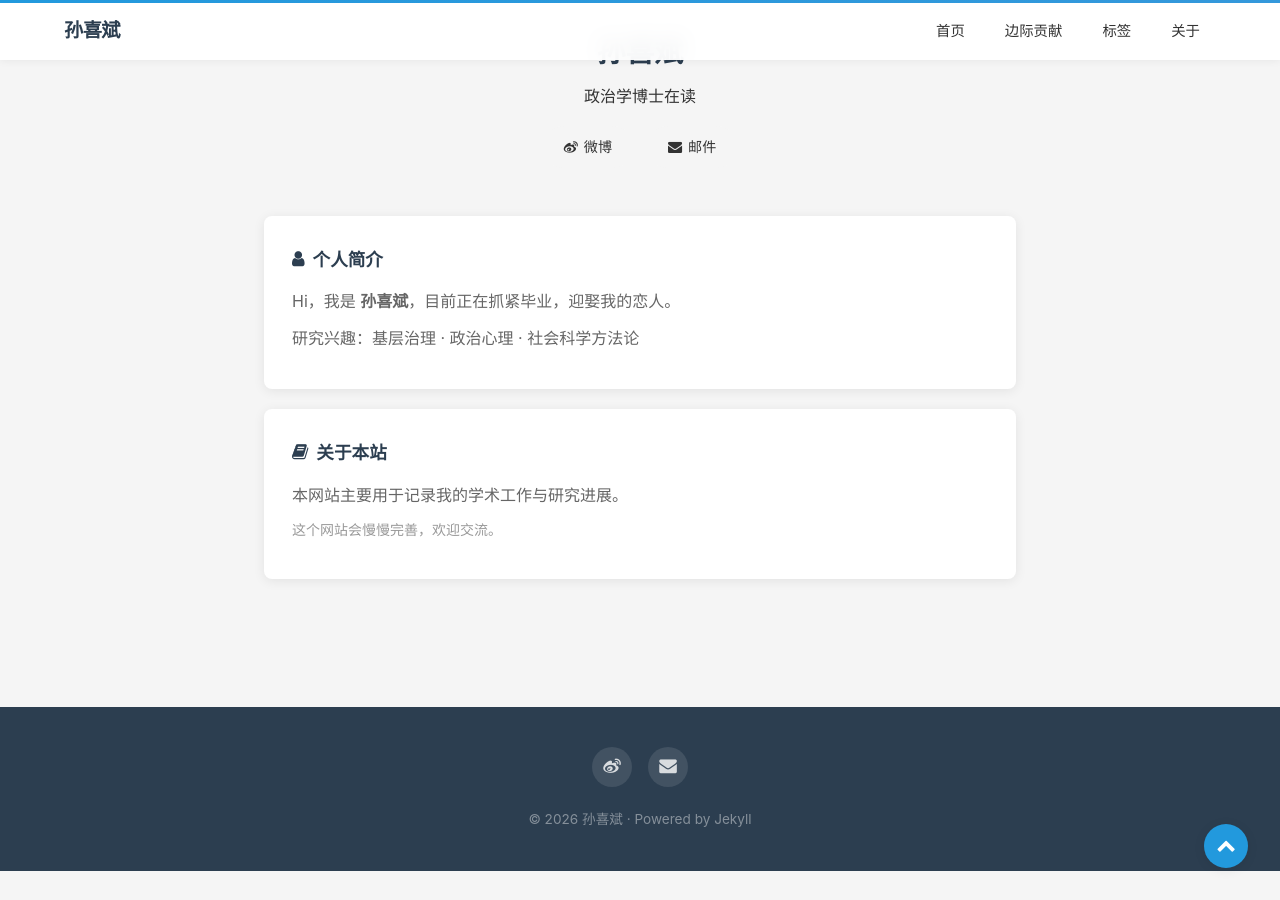
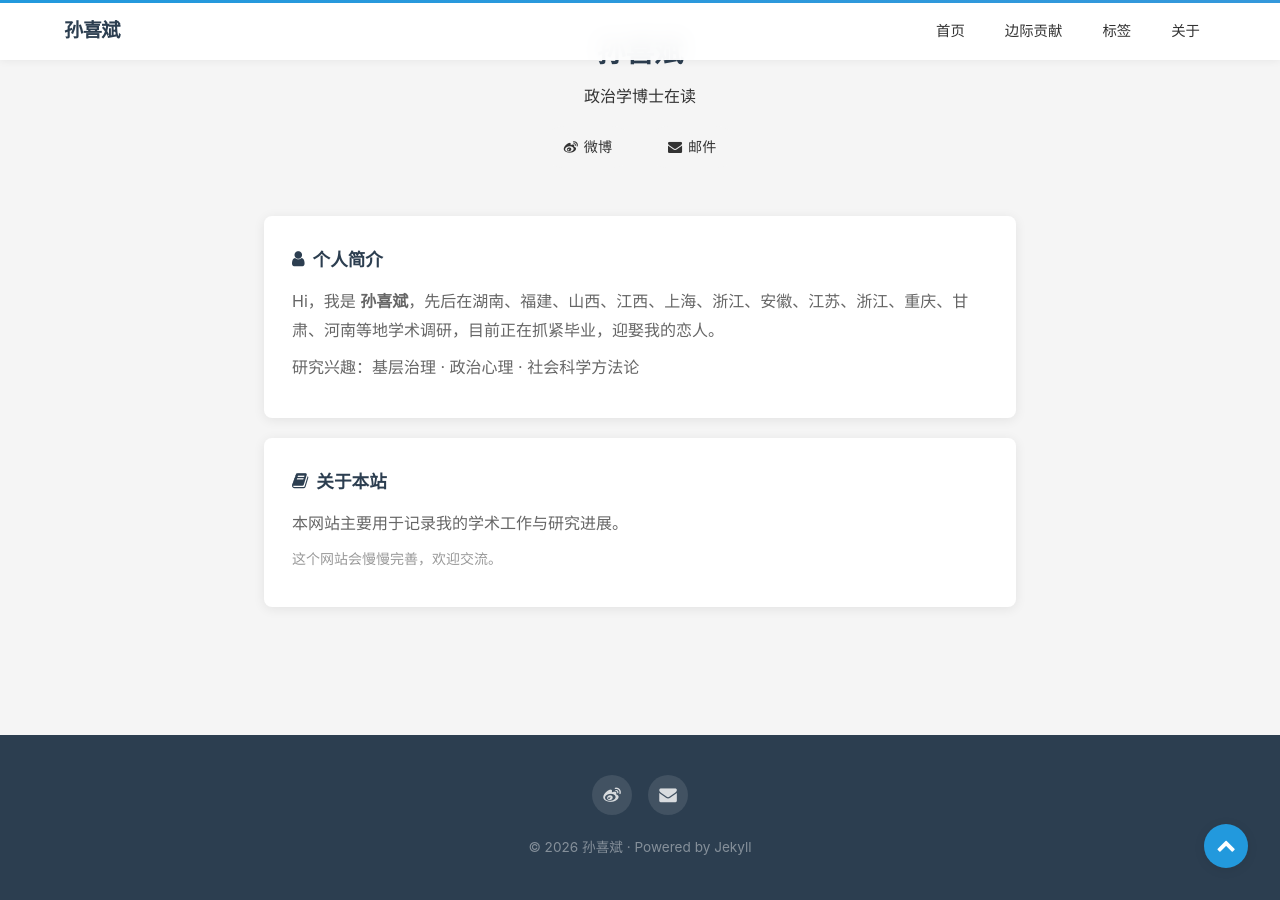
Before and after one commit to xibinsun/xibinsun.github.io, a Jekyll site: the page built from about.html, in a window 1280 px wide and 900 px high, scrolled down 591 px. Built offline with Jekyll 4.4.1, drawn with Linux system fonts in a browser that asks for light colours; nearby versions of some CDN libraries; before the commit the page ends 1462 px from its top, so only the background shows below that.

Commit message:
Update about.html

```diff
--- a/about.html
+++ b/about.html
@@ -26,7 +26,7 @@ hide-header-text: true
     <!-- Info Cards -->
     <div class="info-card">
         <h3><i class="fa fa-user"></i> 个人简介</h3>
-        <p>Hi，我是 <strong>孙喜斌</strong>，目前正在抓紧毕业，迎娶我的恋人。</p>
+        <p>Hi，我是 <strong>孙喜斌</strong>，先后在湖南、福建、山西、江西、上海、浙江、安徽、江苏、浙江、重庆、甘肃、河南等地学术调研，目前正在抓紧毕业，迎娶我的恋人。</p>
         <p style="color: var(--text-light);">研究兴趣：基层治理 · 政治心理 · 社会科学方法论</p>
     </div>
 
```
